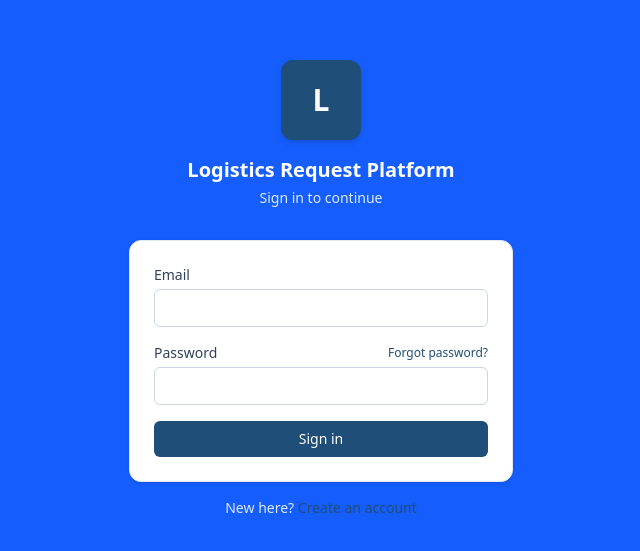
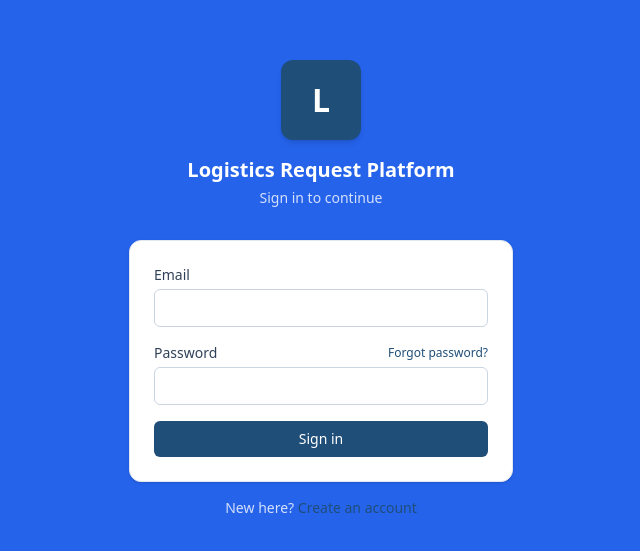
Before and after one commit to quasainali29/logistics-request-platform, a Next.js app: page /login in a window 1280 px wide. Shown: the part 111-662 px from the top of the page, without its empty margins (319-959 px from the left). Built offline with nearby package versions, Linux system fonts and the light colour scheme; no server answers; the database is empty.

Commit message:
Add files via upload

```diff
--- a/src/app/login/page.tsx
+++ b/src/app/login/page.tsx
@@ -1,6 +1,7 @@
 import { signIn, signUp } from "./actions";
 import { createClient } from "@/lib/supabase/server";
 import type { AppSettings } from "@/lib/types";
+import { getContrastTextColor } from "@/lib/utils";
 import Link from "next/link";
 
 export default async function LoginPage({
@@ -19,9 +20,16 @@ export default async function LoginPage({
     .single();
   const appSettings = settings as AppSettings | null;
   const orgName = appSettings?.org_name ?? "Logistics Request Platform";
+  const loginBgColor = appSettings?.login_bg_color ?? "#2563eb";
+  const logoSize = appSettings?.login_logo_size ?? 80;
+  const headingColor = getContrastTextColor(loginBgColor);
+  const subTextColor = headingColor === "#ffffff" ? "rgba(255,255,255,0.8)" : "rgba(15,23,42,0.65)";
 
   return (
-    <div className="min-h-screen flex items-center justify-center px-4 bg-blue-600">
+    <div
+      className="min-h-screen flex items-center justify-center px-4"
+      style={{ backgroundColor: loginBgColor }}
+    >
       <div className="w-full max-w-sm">
         <div className="text-center mb-8">
           {appSettings?.logo_url ? (
@@ -29,15 +37,21 @@ export default async function LoginPage({
             <img
               src={appSettings.logo_url}
               alt={orgName}
-              className="mx-auto mb-4 h-20 w-20 object-contain rounded-xl"
+              className="mx-auto mb-4 object-contain rounded-xl"
+              style={{ width: logoSize, height: logoSize }}
             />
           ) : (
-            <div className="mx-auto mb-4 h-20 w-20 rounded-xl bg-[var(--accent)] flex items-center justify-center text-white font-bold text-3xl shadow-md">
+            <div
+              className="mx-auto mb-4 rounded-xl bg-[var(--accent)] flex items-center justify-center text-white font-bold shadow-md"
+              style={{ width: logoSize, height: logoSize, fontSize: logoSize * 0.4 }}
+            >
               {orgName.charAt(0).toUpperCase()}
             </div>
           )}
-          <h1 className="text-xl font-semibold text-white">{orgName}</h1>
-          <p className="text-sm text-blue-100 mt-1">
+          <h1 className="text-xl font-semibold" style={{ color: headingColor }}>
+            {orgName}
+          </h1>
+          <p className="text-sm mt-1" style={{ color: subTextColor }}>
             {isSignup ? "Create your account" : "Sign in to continue"}
           </p>
         </div>
@@ -110,7 +124,7 @@ export default async function LoginPage({
           </form>
         </div>
 
-        <p className="text-center text-sm text-blue-100 mt-4">
+        <p className="text-center text-sm mt-4" style={{ color: subTextColor }}>
           {isSignup ? (
             <>
               Already have an account?{" "}
```
